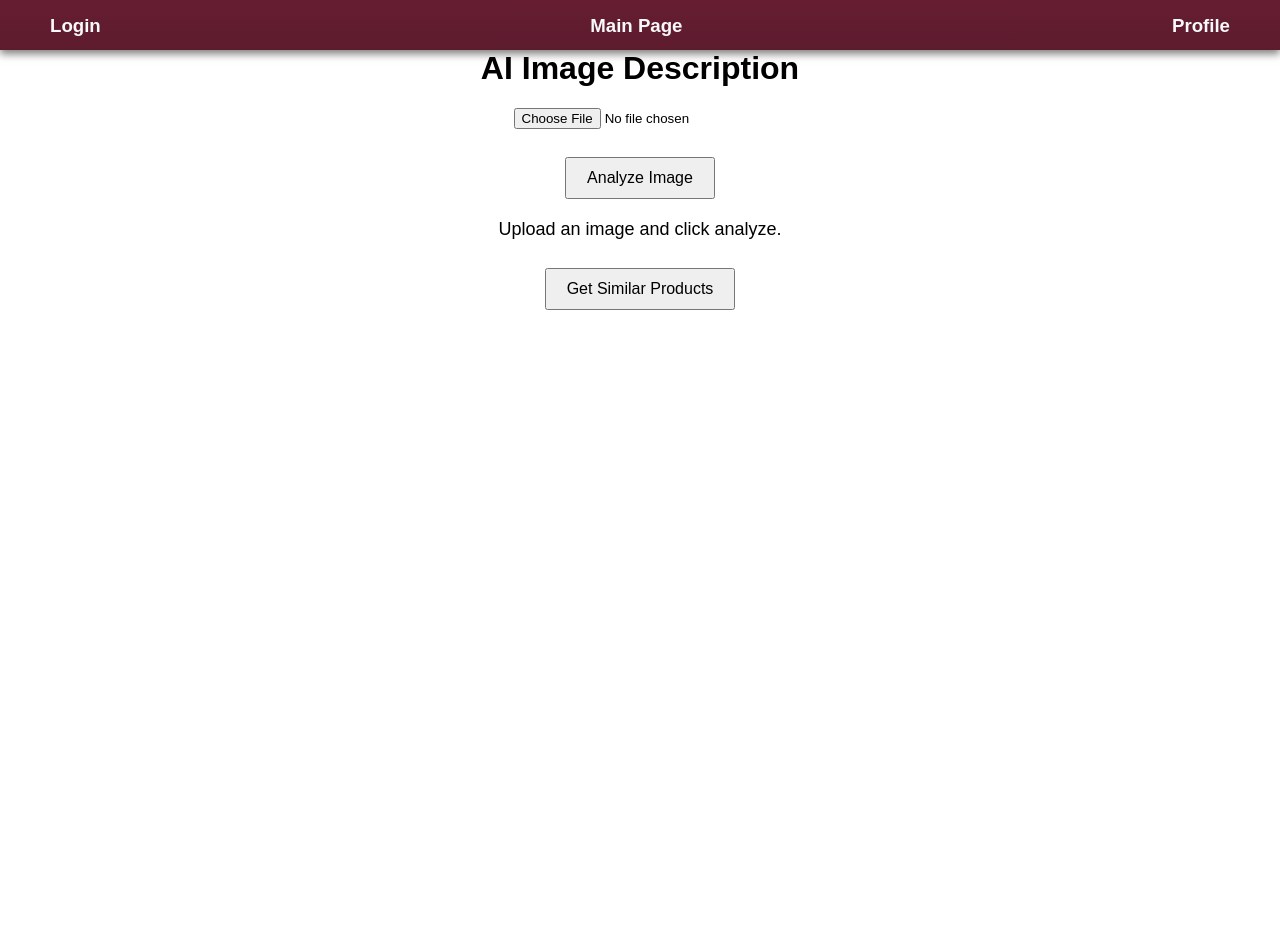
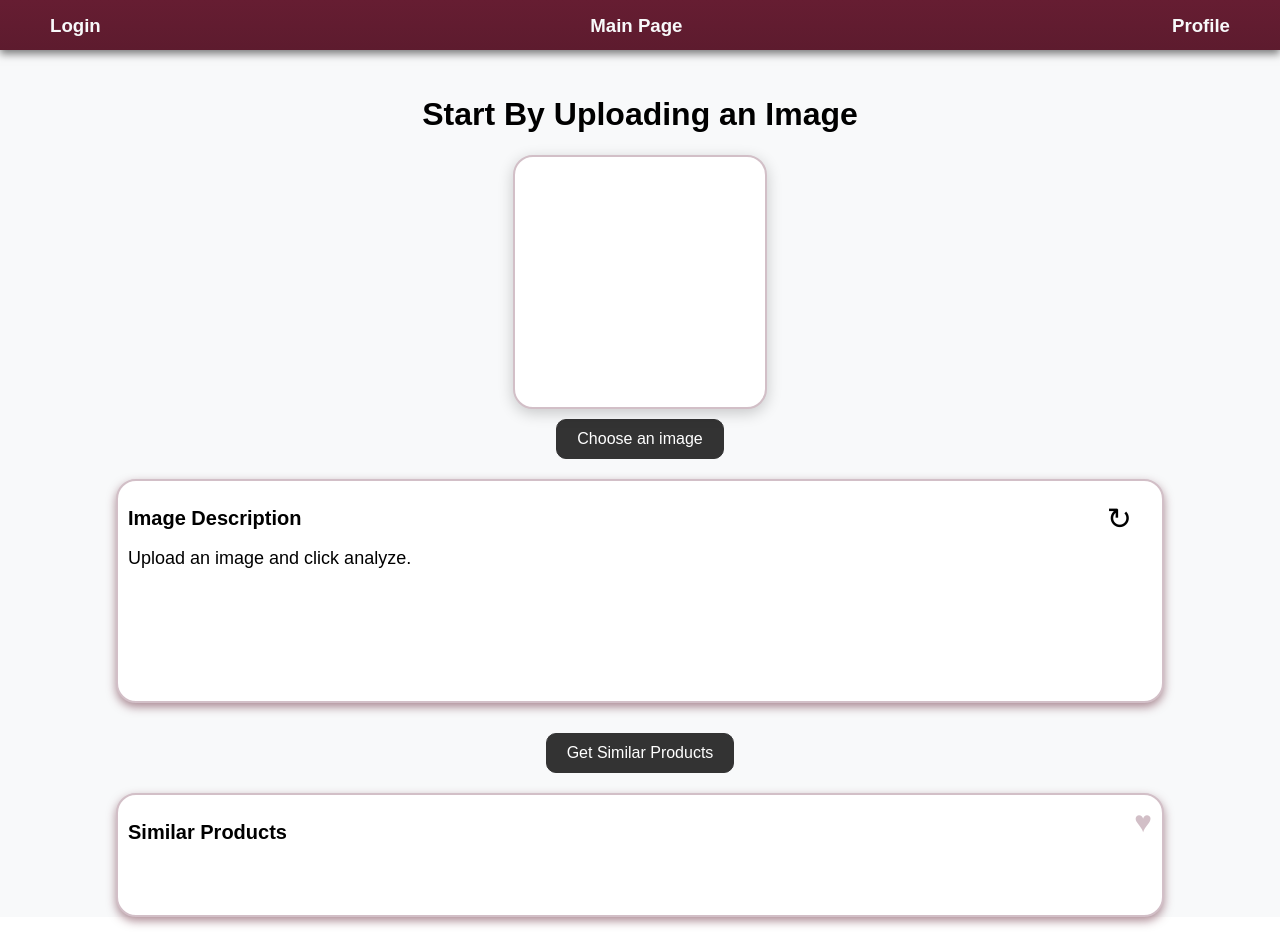
Before and after one commit to alison-mgg/SENG401_JewelryApp, a React (Create React App) app in the folder Frontend/dupe-machine/: page /main in a window 1280 px wide. Before the commit the page ends 800 px from the top, so only its background shows below. Built offline with nearby package versions, Linux system fonts and the light colour scheme.

Commit message:
main page css and button logic fixed

```diff
--- a/Frontend/dupe-machine/src/pages/MainPage.js
+++ b/Frontend/dupe-machine/src/pages/MainPage.js
@@ -1,36 +1,41 @@
-// import React, { useEffect, useState } from "react";
-import { Link } from "react-router-dom";
+import React, { useState } from "react";
 import "../styling/MainPage.css";
-
 import NavBar from "./NavigationBar.js";
-
-import React, { useState } from "react";
 
 function ImageDescription() {
   const [description, setDescription] = useState("Upload an image and click analyze.");
   const [selectedFile, setSelectedFile] = useState(null);
   const [imagePreview, setImagePreview] = useState(null);
   const [similarProducts, setSimilarProducts] = useState("");  // New state for similar products
+  const [isHeartClicked, setIsHeartClicked] = useState(false);
+  const [loading, setLoading] = useState(false);  // New state for loading
 
   const handleFileChange = (event) => {
     const file = event.target.files[0];
     if (file) {
       setSelectedFile(file);
       setImagePreview(URL.createObjectURL(file)); // Show preview of uploaded image
+      uploadAndAnalyzeImage(file); // Automatically trigger analysis after file is selected
+      setIsHeartClicked(false);
     }
   };
 
-  const uploadAndAnalyzeImage = async () => {
-    if (!selectedFile) {
+  const handleHeartClick = () => {
+    setIsHeartClicked(true);
+  };
+
+  const uploadAndAnalyzeImage = async (file) => {
+    if (!file) {
       setDescription("Please select an image first.");
       return;
     }
 
+    setLoading(true);  // Set loading to true when the upload process starts
     const formData = new FormData();
-    formData.append("image", selectedFile);
+    formData.append("image", file);
 
     try {
-      const response = await fetch("http://localhost:5000/upload", {
+      const response = await fetch("http://localhost:5001/upload", {
         method: "POST",
         body: formData,
       });
@@ -44,10 +49,14 @@ function ImageDescription() {
       }
     } catch (error) {
       setDescription("Failed to upload image. Error: " + error.message);
+    } finally {
+      setLoading(false);  // Set loading to false after the request completes
     }
   };
 
   const handleGetSimilarProducts = async () => {
+    setLoading(true);  // Set loading to true when fetching similar products
+
     try {
       const response = await fetch("http://localhost:5000/similar-products", {
         method: "POST",
@@ -68,25 +77,79 @@ function ImageDescription() {
       }
     } catch (error) {
       setSimilarProducts("Failed to get similar products. Error: " + error.message);
+    } finally {
+      setLoading(false);  // Set loading to false after the request completes
     }
   };
 
+  const handleRegenerateClick = () => {
+    setLoading(true);  // Set loading to true when regenerating description
+    uploadAndAnalyzeImage(selectedFile); // Trigger analysis again for regeneration
+    setIsHeartClicked(false);
+  };
+
   return (
-    <div style={{ textAlign: "center", marginTop: "50px", fontFamily: "Arial, sans-serif" }}>
+    <div className="container">
       <NavBar />
-      <h1>AI Image Description</h1>
-      <input type="file" accept="image/*" onChange={handleFileChange} />
-      <br />
-      {imagePreview && <img src={imagePreview} alt="Preview" style={{ maxWidth: "300px", marginTop: "10px" }} />}
-      <br />
-      <button onClick={uploadAndAnalyzeImage} style={{ padding: "10px 20px", fontSize: "16px", cursor: "pointer", marginTop: "10px" }}>
-        Analyze Image
-      </button>
-      <p style={{ marginTop: "20px", fontSize: "18px" }}>{description}</p>
-      <button onClick={handleGetSimilarProducts} style={{ padding: "10px 20px", fontSize: "16px", cursor: "pointer", marginTop: "10px" }}>
+      <h1>Start By Uploading an Image</h1>
+
+      {/* Image selection section */}
+      <div className="image-upload-wrapper">
+        <div className="image-upload-box">
+          <input
+            type="file"
+            accept="image/*"
+            onChange={handleFileChange}
+            id="file-input"
+          />
+          {imagePreview && <img src={imagePreview} alt="Selected" className="uploaded-image" />}
+        </div>
+
+        {/* Button below the image */}
+        <button
+          onClick={() => document.getElementById('file-input').click()}
+          className="choose-image-button"
+        >
+          Choose an image
+        </button>
+      </div>
+
+      <div className="description-box">
+        <h2>Image Description</h2>
+
+        {/* Only show loading message or description */}
+        {loading ? (
+          <p>Loading... Please wait.</p>
+        ) : (
+          <p>{description}</p>
+        )}
+
+        {/* Regenerate Button in top-right */}
+        <button
+          className="regenerate-button"
+          onClick={handleRegenerateClick} // Trigger analysis again on button click
+        >
+          <span className="material-icons">&#8635;</span> {/* Circle with arrow icon */}
+        </button>
+      </div>
+
+      <button onClick={handleGetSimilarProducts} className="similar-products-button">
         Get Similar Products
       </button>
-      <p>{similarProducts}</p>  {/* Display similar products here */}
+
+      <div className="similar-products-box">
+        <h2>Similar Products</h2>
+        <p>{similarProducts}</p>
+
+        {/* Heart Icon */}
+        <span
+          className="heart-icon"
+          onClick={handleHeartClick}
+          style={{ color: isHeartClicked ? 'red' : '#d2bfc7', cursor: 'pointer' }}
+        >
+          &#9829; {/* Heart icon */}
+        </span>
+      </div>
     </div>
   );
 }
--- a/Frontend/dupe-machine/src/styling/MainPage.css
+++ b/Frontend/dupe-machine/src/styling/MainPage.css
@@ -1,3 +1,171 @@
-.Upload-container {
-  margin-top: 100px;
+.container {
+  text-align: center;
+  padding-top: 75px;
+  min-height: 100vh;
+  font-family: Arial, sans-serif;
+  background-color: #f8f9fa;
 }
+
+.container img {
+  max-width: 100%;
+  height: 100%;
+  object-fit: cover;
+}
+
+.container button {
+  padding: 10px 20px;
+  font-size: 16px;
+  cursor: pointer;
+  margin-top: 10px;
+}
+
+.image-upload-wrapper {
+  display: flex;
+  flex-direction: column;  /* Arrange items vertically */
+  align-items: center;     /* Center the items horizontally */
+  margin: 20px auto;
+}
+
+.choose-image-button, .similar-products-button {
+  padding: 10px 20px;
+  font-size: 16px;
+  cursor: pointer;
+  margin-top: 10px; /* Button space below the image box */
+  background-color: #333333;
+  color: white;
+  border: 1px solid #333333;
+  border-radius: 10px;
+  transition: background-color 0.3s ease;
+}
+.choose-image-button:hover, .similar-products-button:hover {
+  padding: 10px 20px;
+  font-size: 16px;
+  cursor: pointer;
+  margin-top: 10px; /* Button space below the image box */
+  background-color: white;
+  color: #333333;
+  border: 1px solid #333333;
+  border-radius: 10px;
+}
+
+.image-upload-box {
+  border-radius: 20px;
+  background-color: #fff;
+  width: 250px;
+  height: 250px;
+  border: 2px solid #d2bfc7;  /* Keeps the solid border */
+  position: relative;
+  overflow: hidden;  /* To make sure no content overflows */
+  box-shadow: 0 4px 15px rgba(0, 0, 0, 0.2); /* Adds a shadow around the box */
+}
+
+.image-upload-box::before {
+  content: ''; /* Empty content for pseudo-element */
+  position: absolute;
+  top: -10px;
+  left: -10px;
+  right: -10px;
+  bottom: -10px;
+  border-radius: 10px;  /* Optional: for rounded corners */
+  background: rgba(0, 0, 0, 0.3);  /* Dark background for the faded effect */
+  filter: blur(10px);  /* Applies the blur effect */
+  z-index: -1;  /* Ensures the pseudo-element stays behind the image */
+}
+
+.uploaded-image {
+  width: 100%;
+  height: 100%;
+  object-fit: cover;
+  display: block;
+}
+
+#file-input {
+  position: absolute;
+  top: 0;
+  left: 0;
+  width: 100%;
+  height: 100%;
+  opacity: 0; /* Hides the input element but keeps it functional */
+  cursor: pointer;
+}
+
+.uploaded-image {
+  width: 100%;
+  height: 100%;
+  object-fit: cover;
+  display: block;
+}
+
+.description-box {
+  width: 80%;
+  height: 200px;
+  overflow-y: auto;
+  border: 2px solid #d2bfc7;
+  box-shadow: 0 4px 10px rgba(93, 27, 46, 0.5);
+  background-color: #fff;
+  border-radius: 20px;
+  padding: 10px;
+  margin: 20px auto;
+  text-align: left;
+  position: relative; /* Allow positioning the regenerate button inside */
+}
+
+.regenerate-button {
+  position:absolute;
+  top: 0px;
+  right: 10px;
+  display: inline-flex;
+  align-items: center;
+  justify-content: center;
+  background-color: white;
+  border: none;
+}
+
+.regenerate-button .material-icons {
+  font-size: 30px;
+  background-color: white;
+  transition: transform 0.3s ease;
+}
+
+.regenerate-button .material-icons:hover {
+  cursor: pointer;
+  transform: rotate(90deg);
+}
+
+.similar-products-box {
+  width: 80%;
+  height: 100px;
+  overflow-y: auto;
+  border: 2px solid #d2bfc7;
+  border-radius: 20px;
+  padding: 10px;
+  margin: 20px auto;
+  text-align: left;
+  background-color: #fff;
+  box-shadow: 0 4px 10px rgba(93, 27, 46, 0.5);
+  position: relative; /* To position the heart icon */
+}
+
+.heart-icon {
+  position: absolute;
+  top: 10px;
+  right: 10px;
+  font-size: 30px;
+  color: #f2b4ce; /* Default color */
+  cursor: pointer;
+  transition: color 0.3s ease;
+}
+
+.heart-icon:hover {
+  color: red; /* Change color to red on hover */
+}
+
+
+h2 {
+  font-size: 20px;
+  margin-bottom: 10px;
+}
+
+.container p {
+  font-size: 18px;
+}
```
